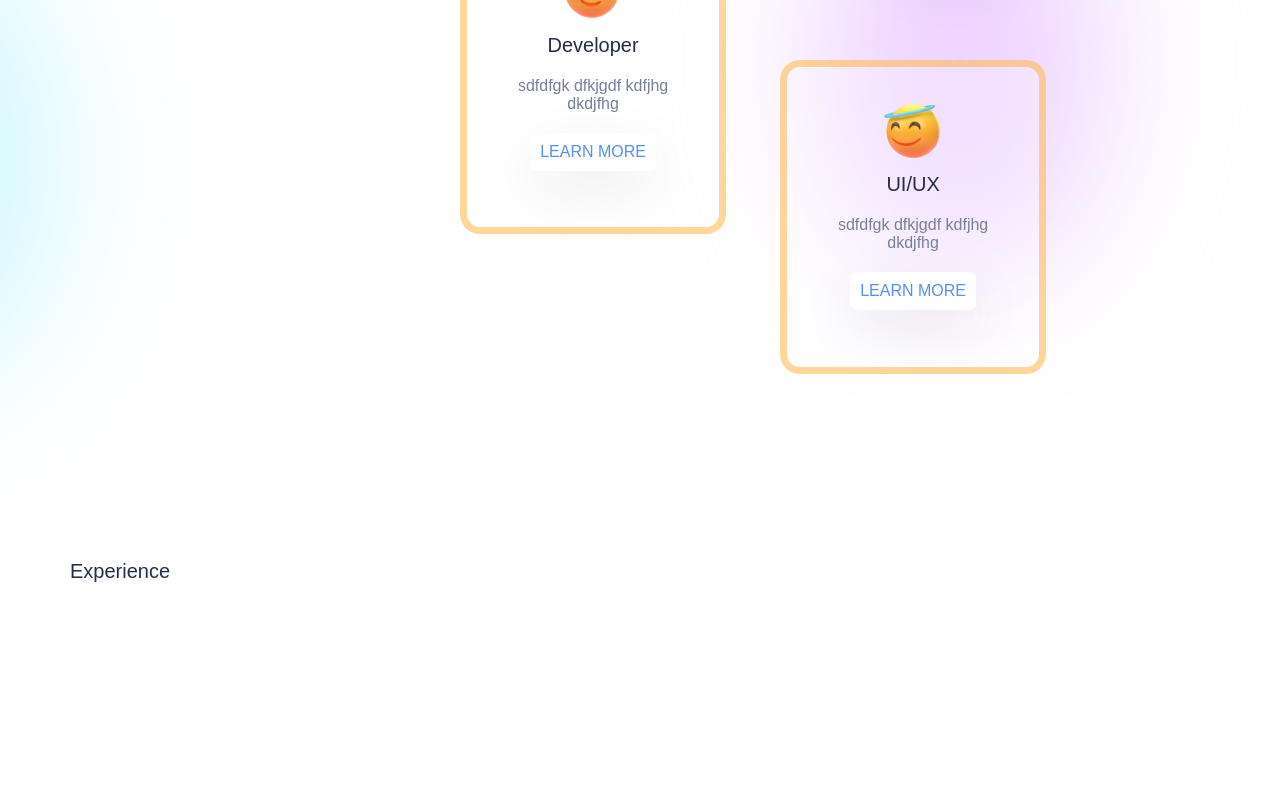
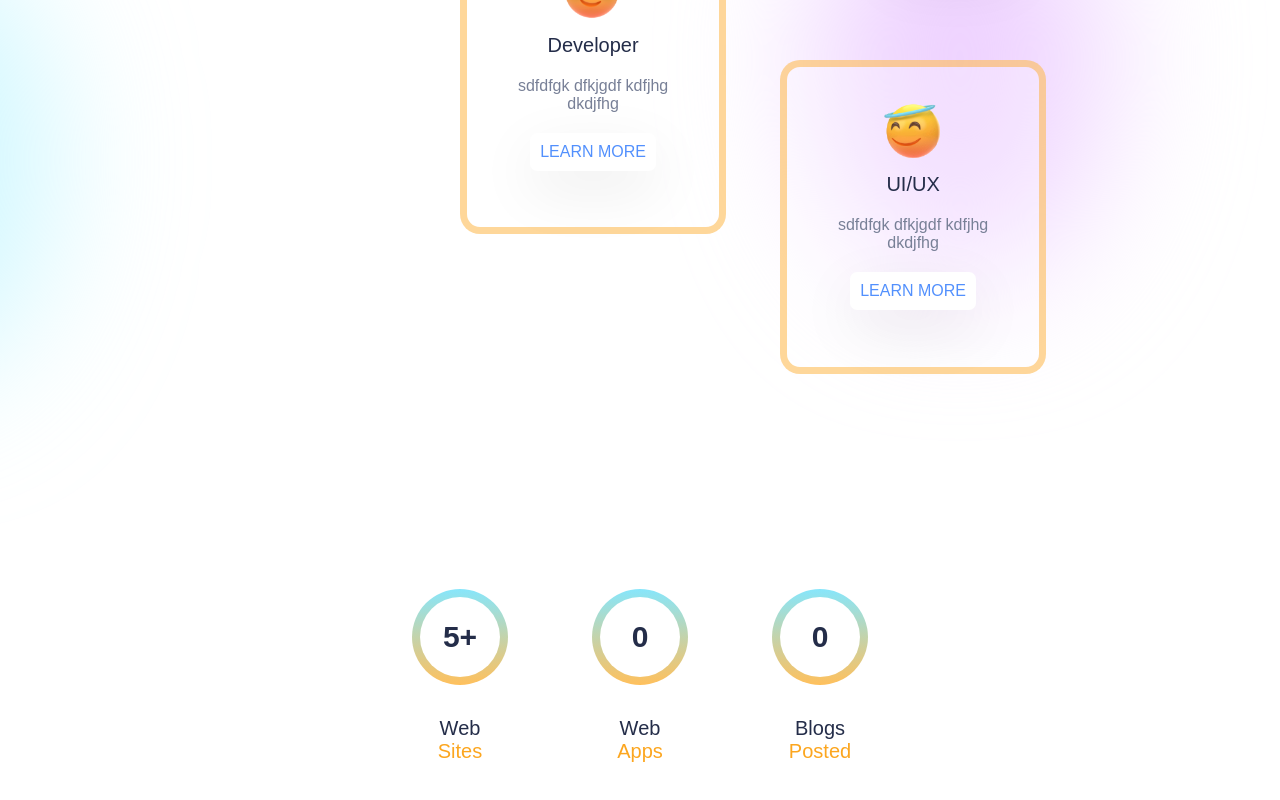
Before and after one commit to Akash-Singh-007/iamakashsingh, a React (Create React App) app: page / in a window 1280 px wide. Shown: the part 1326-2126 px from the top of the page. Before the commit the page ends 1919 px from the top, so only its background shows below. Built offline with nearby package versions, Linux system fonts and the light colour scheme; a web font is replaced by a local one.

Commit message:
Experience

```diff
--- /dev/null
+++ b/src/components/Acheivement/Acheivement.css
@@ -0,0 +1,36 @@
+.acheivement{
+    display: flex;
+    align-items: center;
+    flex-direction: column;
+}
+
+.circle{
+    width: 4rem;
+    height: 4rem;
+    background-color: white;
+    border-radius: 100%;
+    position: relative;
+    display: flex;
+    align-items: center;
+    justify-content: center;
+    font-size: 1.5rem;
+    font-weight: bold;
+    margin-bottom: 2rem;
+}
+
+.circle::before{
+    border-radius: 100%;
+    content: '';
+    background: linear-gradient(to bottom, #87e6fb 0%, #ffc05c 100%);
+    top: -8px;
+    left: -8px;
+    bottom: -8px;
+    right: -8px;
+    position: absolute;
+    z-index: -1;
+    box-shadow: var();
+}
+
+.acheivement span:nth-of-type(2){
+    color: var(--orange);
+}
--- /dev/null
+++ b/src/components/Acheivement/Acheivement.jsx
@@ -0,0 +1,14 @@
+import React from 'react'
+import './Acheivement.css'
+
+const Acheivement = ({numbers, text1, text2}) => {
+  return (
+    <div className="acheivement">
+        <div className="circle">{numbers}</div>
+        <span>{text1}</span>
+        <span>{text2}</span>
+    </div>
+  )
+}
+
+export default Acheivement
--- a/src/components/Experience/Experience.css
+++ b/src/components/Experience/Experience.css
@@ -0,0 +1,8 @@
+.experience{
+    display: flex;
+    align-items: center;
+    justify-content: center;
+    gap: 5rem;
+    height: 30vh;
+    margin-bottom: 8rem;
+}
--- a/src/components/Experience/Experience.jsx
+++ b/src/components/Experience/Experience.jsx
@@ -1,8 +1,14 @@
-import React from 'react'
+import React from 'react';
+import Acheivement from '../Acheivement/Acheivement';
+import './Experience.css';
 
 const Experience = () => {
   return (
-    <div>Experience</div>
+    <div className="experience">
+        <Acheivement numbers={'5+'} text1='Web' text2='Sites'/>
+        <Acheivement numbers={'0'} text1='Web' text2='Apps'/>
+        <Acheivement numbers={'0'} text1='Blogs' text2='Posted'/>
+    </div>
   )
 }
 
```
